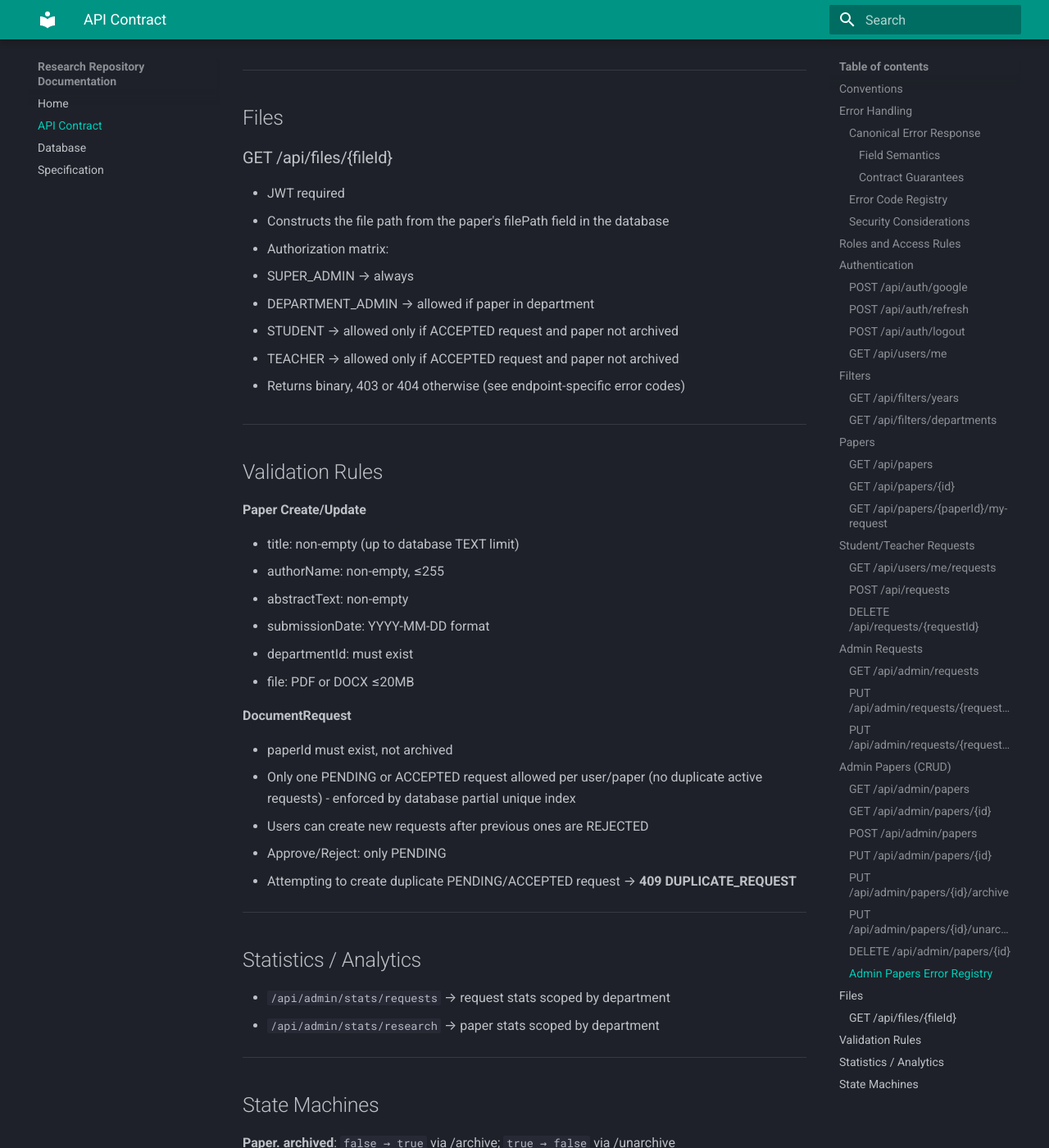
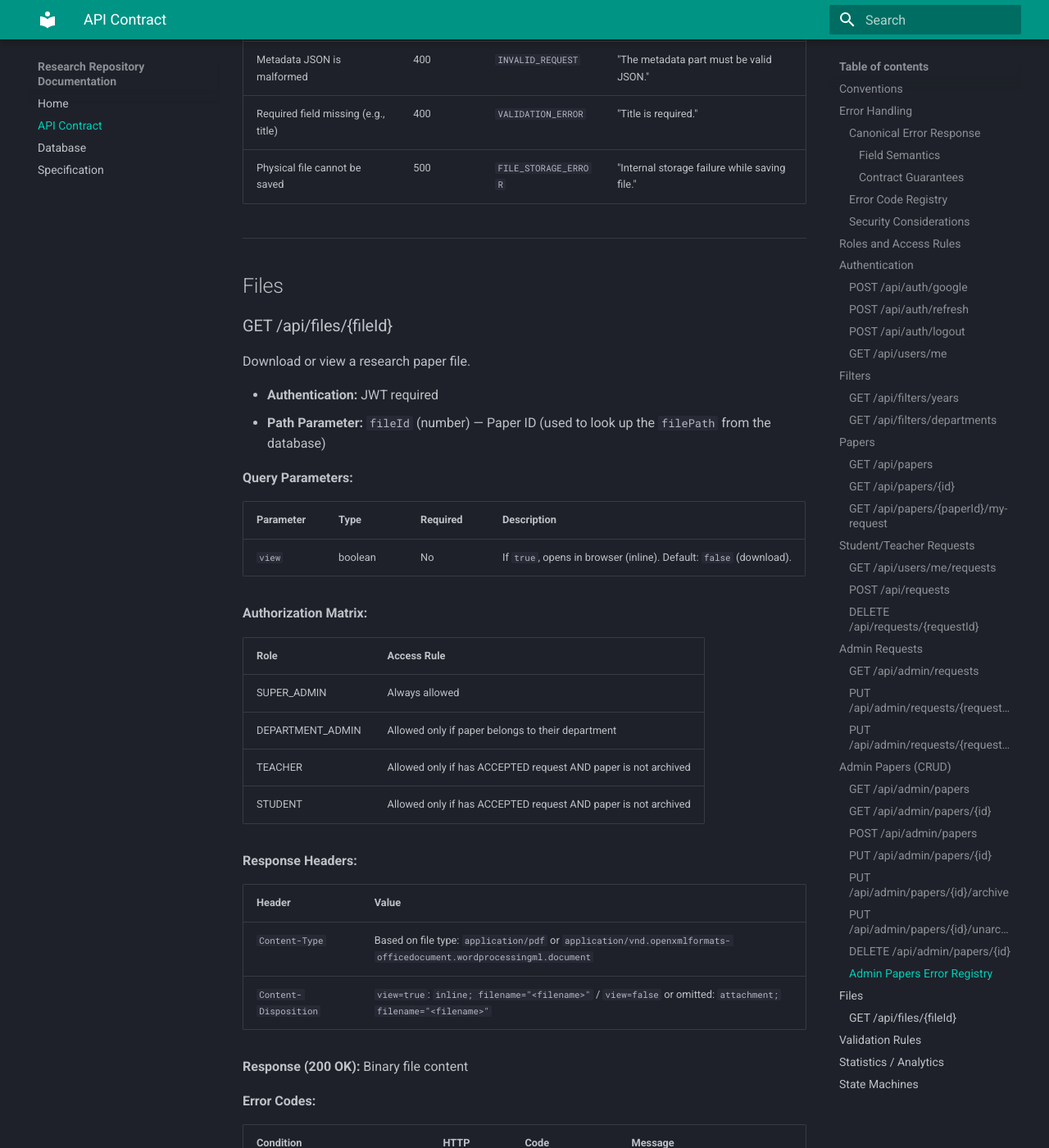
Before and after one commit to r4ppz/research-repo-docs, an MkDocs documentation site: the page built from docs/api_contract.md, in a window 1280 px wide and 1400 px high, scrolled down 28160 px. Shown: the whole window at 82% size. Built offline with MkDocs 1.6.1 and Material for MkDocs 9.7.7, drawn with Linux system fonts in a browser that asks for light colours; some of the changed text lies outside the part shown.

Commit message:
docs(api): update endpoints with new filters and access rules

```diff
--- a/docs/api_contract.md
+++ b/docs/api_contract.md
@@ -871,17 +871,21 @@
 
 **Query Parameters:**
 
-| Parameter   | Type    | Required | Description                                                        |
-| ----------- | ------- | -------- | ------------------------------------------------------------------ |
-| `page`      | number  | No       | Zero-indexed page number (default: 0).                             |
-| `size`      | number  | No       | Results per page (default: 20, max: 100).                          |
-| `search`    | string  | No       | Full-text search across `title`, `authorName`, and `abstractText`. |
-| `archived`  | boolean | No       | Filter by archived status (true/false). If omitted, returns both.  |
-| `sortBy`    | string  | No       | `submissionDate` (default), `title`, `authorName`.                 |
-| `sortOrder` | string  | No       | `desc` (default), `asc`.                                           |
+| Parameter      | Type    | Required | Description                                                                                                |
+| -------------- | ------- | -------- | ---------------------------------------------------------------------------------------------------------- |
+| `page`         | number  | No       | Zero-indexed page number (default: 0).                                                                     |
+| `size`         | number  | No       | Results per page (default: 20, max: 100).                                                                  |
+| `search`       | string  | No       | Full-text search across `title`, `authorName`, and `abstractText`.                                         |
+| `departmentId` | string  | No       | Comma-separated list of department IDs (multiselect). **SUPER_ADMIN only** — ignored for DEPARTMENT_ADMIN. |
+| `year`         | string  | No       | Comma-separated list of submission years (multiselect).                                                    |
+| `archived`     | boolean | No       | Filter by archived status (true/false). If omitted, returns both.                                          |
+| `sortBy`       | string  | No       | `submissionDate` (default), `title`, `authorName`.                                                         |
+| `sortOrder`    | string  | No       | `desc` (default), `asc`.                                                                                   |
+
+**Note:** The `departmentId` parameter is only effective for `SUPER_ADMIN`. For `DEPARTMENT_ADMIN`, this parameter is ignored and results are always scoped to their assigned department.
 
 **Request Example:**
-`GET /api/admin/papers?page=0&size=10&search=Quantum&archived=false&sortBy=title&sortOrder=asc`
+`GET /api/admin/papers?page=0&size=10&search=Quantum&departmentId=1,2&year=2024,2025&archived=false&sortBy=title&sortOrder=asc`
 
 **Response Body (200 OK):**
 
@@ -1048,15 +1052,46 @@
 
 ### GET /api/files/{fileId}
 
-- JWT required
-- Constructs the file path from the paper's filePath field in the database
-- Authorization matrix:
-  - SUPER_ADMIN → always
-  - DEPARTMENT_ADMIN → allowed if paper in department
-  - STUDENT → allowed only if ACCEPTED request and paper not archived
-  - TEACHER → allowed only if ACCEPTED request and paper not archived
+Download or view a research paper file.
 
-- Returns binary, 403 or 404 otherwise (see endpoint-specific error codes)
+- **Authentication:** JWT required
+- **Path Parameter:** `fileId` (number) — Paper ID (used to look up the `filePath` from the database)
+
+**Query Parameters:**
+
+| Parameter | Type    | Required | Description                                                        |
+| --------- | ------- | -------- | ------------------------------------------------------------------ |
+| `view`    | boolean | No       | If `true`, opens in browser (inline). Default: `false` (download). |
+
+**Authorization Matrix:**
+
+| Role             | Access Rule                                                    |
+| ---------------- | -------------------------------------------------------------- |
+| SUPER_ADMIN      | Always allowed                                                 |
+| DEPARTMENT_ADMIN | Allowed only if paper belongs to their department              |
+| TEACHER          | Allowed only if has ACCEPTED request AND paper is not archived |
+| STUDENT          | Allowed only if has ACCEPTED request AND paper is not archived |
+
+**Response Headers:**
+
+| Header                | Value                                                                                                              |
+| --------------------- | ------------------------------------------------------------------------------------------------------------------ |
+| `Content-Type`        | Based on file type: `application/pdf` or `application/vnd.openxmlformats-officedocument.wordprocessingml.document` |
+| `Content-Disposition` | `view=true`: `inline; filename="<filename>"` / `view=false` or omitted: `attachment; filename="<filename>"`        |
+
+**Response (200 OK):** Binary file content
+
+**Error Codes:**
+
+| Condition                             | HTTP | Code                 | Message                                              |
+| ------------------------------------- | ---- | -------------------- | ---------------------------------------------------- |
+| Missing/Invalid JWT                   | 401  | `UNAUTHENTICATED`    | "Authentication required"                            |
+| Paper not found                       | 404  | `RESOURCE_NOT_FOUND` | "Paper not found"                                    |
+| File missing from storage             | 404  | `FILE_NOT_FOUND`     | "File not found"                                     |
+| No approved request (Student/Teacher) | 403  | `ACCESS_DENIED`      | "You do not have access to this file"                |
+| Paper archived (Student/Teacher)      | 403  | `ACCESS_DENIED`      | "This paper is archived"                             |
+| Wrong department (DEPARTMENT_ADMIN)   | 403  | `ACCESS_DENIED`      | "You do not have access to files in this department" |
+| File read/storage error               | 500  | `FILE_STORAGE_ERROR` | "Unable to retrieve file"                            |
 
 ---
 
```
